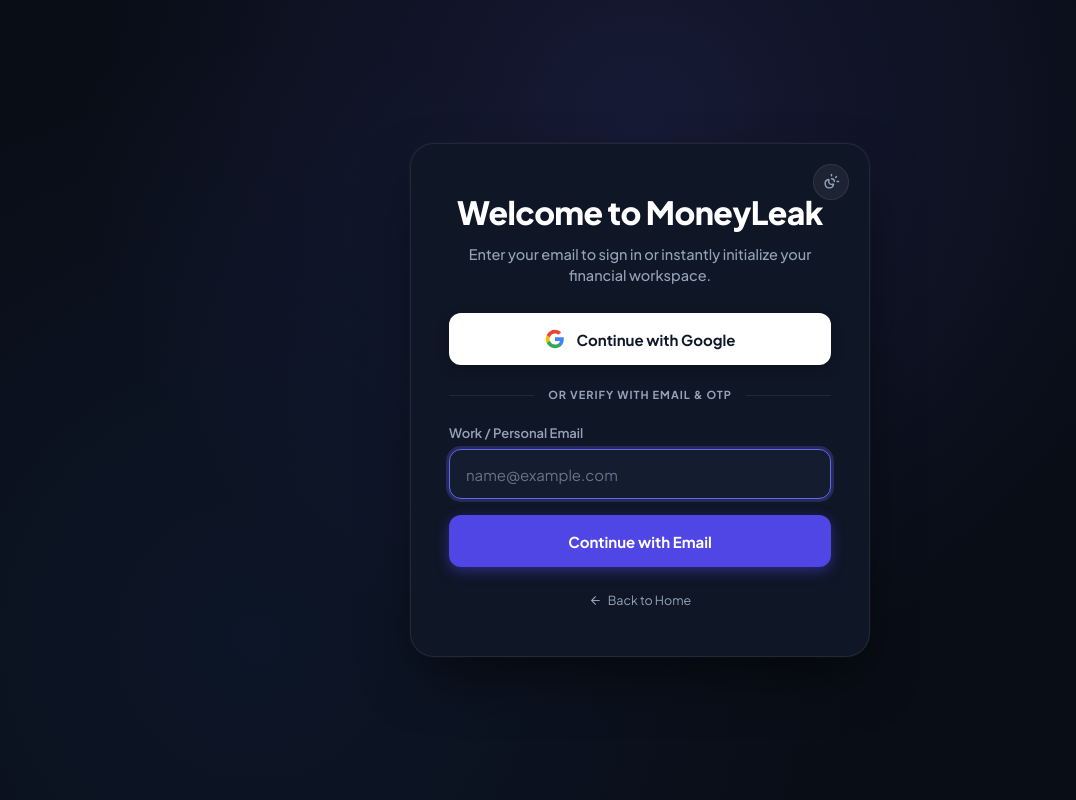
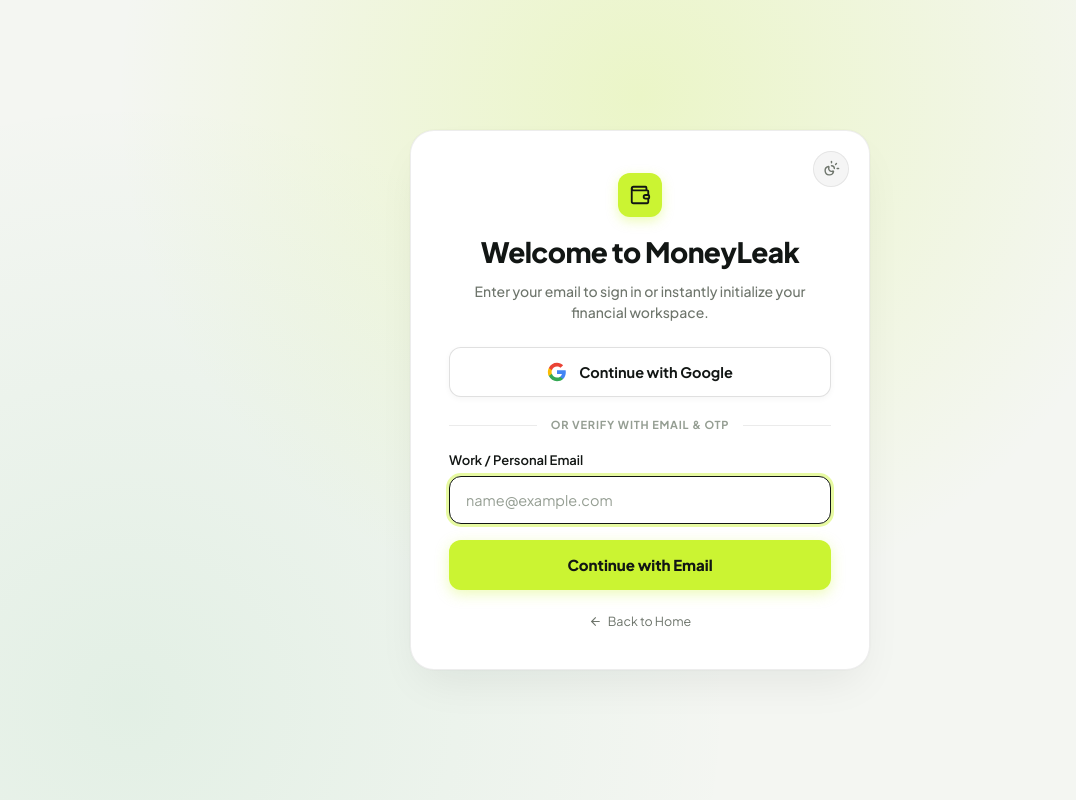
Before and after one commit to shailendrathakur3008/MoneyLeak, a Flask app: page /login in a window 1280 px wide. Shown: the whole page, without its empty margins (0-1076 px from the left). Run offline with Flask 3, Linux system fonts and the light colour scheme; some libraries are stand-ins or nearby versions.

Commit message:
style: apply signature MoneyLeak light theme to unified login portal

```diff
--- a/app/templates/login.html
+++ b/app/templates/login.html
@@ -6,11 +6,11 @@
   <title>Welcome to MoneyLeak — Access Workspace</title>
   <meta name="csrf-token" content="{{ csrf_token() }}">
 
-  <!-- Theme Pre-Hydration -->
+  <!-- Theme Pre-Hydration (Default to MoneyLeak Light Theme) -->
   <script>
     (function() {
       try {
-        const saved = localStorage.getItem('moneyleak_theme') || 'dark';
+        const saved = localStorage.getItem('moneyleak_theme') || 'light';
         let theme = saved;
         if (saved === 'system') {
           theme = window.matchMedia('(prefers-color-scheme: dark)').matches ? 'dark' : 'light';
@@ -30,16 +30,47 @@
   <link rel="stylesheet" href="{{ url_for('static', filename='css/responsive.css') }}">
 
   <style>
-    :root {
-      --casecraft-bg: #090d16;
-      --casecraft-card: #0f1626;
-      --casecraft-border: rgba(255, 255, 255, 0.08);
-      --casecraft-input-bg: #141d30;
-      --casecraft-input-border: #1e2a42;
-      --casecraft-primary: #4f46e5;
-      --casecraft-primary-hover: #4338ca;
-      --casecraft-text: #ffffff;
-      --casecraft-text-muted: #94a3b8;
+    /* =======================================================================
+       MONEYLEAK LIGHT THEME DESIGN SYSTEM
+       Warm neutral canvas, pure white card, neon lime accents, crisp typography
+       ======================================================================= */
+    :root, [data-theme="light"] {
+      --ml-canvas: #f4f6f2;
+      --ml-card: #ffffff;
+      --ml-card-border: rgba(0, 0, 0, 0.07);
+      --ml-card-shadow: 0 20px 45px -12px rgba(18, 22, 20, 0.08), 0 0 0 1px rgba(0, 0, 0, 0.02);
+      --ml-input-bg: #fbfcf9;
+      --ml-input-border: rgba(0, 0, 0, 0.12);
+      --ml-input-focus: #121614;
+      --ml-primary-lime: #cbf432;
+      --ml-primary-lime-hover: #d5f93c;
+      --ml-primary-lime-text: #121614;
+      --ml-text-primary: #121614;
+      --ml-text-secondary: #6e756c;
+      --ml-text-muted: #959e93;
+
+      --google-dialog-bg: #ffffff;
+      --google-dialog-text: #202124;
+      --google-dialog-subtext: #5f6368;
+      --google-dialog-border: #dadce0;
+      --google-dialog-hover: #f8faf7;
+      --google-dialog-input-bg: #ffffff;
+    }
+
+    [data-theme="dark"] {
+      --ml-canvas: #090d16;
+      --ml-card: #0f1626;
+      --ml-card-border: rgba(255, 255, 255, 0.08);
+      --ml-card-shadow: 0 25px 60px -15px rgba(0, 0, 0, 0.65), 0 0 0 1px rgba(255, 255, 255, 0.03);
+      --ml-input-bg: #141d30;
+      --ml-input-border: #1e2a42;
+      --ml-input-focus: #cbf432;
+      --ml-primary-lime: #cbf432;
+      --ml-primary-lime-hover: #bde724;
+      --ml-primary-lime-text: #121614;
+      --ml-text-primary: #ffffff;
+      --ml-text-secondary: #94a3b8;
+      --ml-text-muted: #64748b;
 
       --google-dialog-bg: #202124;
       --google-dialog-text: #e8eaed;
@@ -49,31 +80,12 @@
       --google-dialog-input-bg: #17181b;
     }
 
-    [data-theme="light"] {
-      --casecraft-bg: #f8fafc;
-      --casecraft-card: #ffffff;
-      --casecraft-border: #e2e8f0;
-      --casecraft-input-bg: #f1f5f9;
-      --casecraft-input-border: #cbd5e1;
-      --casecraft-primary: #4f46e5;
-      --casecraft-primary-hover: #4338ca;
-      --casecraft-text: #0f172a;
-      --casecraft-text-muted: #64748b;
-
-      --google-dialog-bg: #ffffff;
-      --google-dialog-text: #202124;
-      --google-dialog-subtext: #5f6368;
-      --google-dialog-border: #dadce0;
-      --google-dialog-hover: #f1f3f4;
-      --google-dialog-input-bg: #ffffff;
-    }
-
     body {
       margin: 0;
       padding: 0;
-      background: var(--casecraft-bg);
+      background: var(--ml-canvas);
       font-family: 'Plus Jakarta Sans', -apple-system, BlinkMacSystemFont, 'Segoe UI', Roboto, sans-serif;
-      color: var(--casecraft-text);
+      color: var(--ml-text-primary);
       -webkit-font-smoothing: antialiased;
     }
 
@@ -85,20 +97,20 @@
       padding: 32px 20px;
       position: relative;
       background:
-        radial-gradient(circle at 50% 15%, rgba(99, 102, 241, 0.14) 0%, transparent 60%),
-        radial-gradient(circle at 20% 80%, rgba(59, 130, 246, 0.08) 0%, transparent 50%),
-        var(--casecraft-bg);
+        radial-gradient(circle at 50% 12%, rgba(203, 244, 50, 0.22) 0%, transparent 55%),
+        radial-gradient(circle at 10% 88%, rgba(22, 163, 74, 0.08) 0%, transparent 45%),
+        var(--ml-canvas);
       box-sizing: border-box;
     }
 
     .auth-card-wrap {
       max-width: 460px;
       width: 100%;
-      background: var(--casecraft-card);
-      border: 1px solid var(--casecraft-border);
+      background: var(--ml-card);
+      border: 1px solid var(--ml-card-border);
       border-radius: 24px;
-      padding: 44px 38px;
-      box-shadow: 0 25px 60px -15px rgba(0, 0, 0, 0.65), 0 0 0 1px rgba(255, 255, 255, 0.03);
+      padding: 42px 38px 36px 38px;
+      box-shadow: var(--ml-card-shadow);
       position: relative;
       box-sizing: border-box;
       backdrop-filter: blur(12px);
@@ -108,9 +120,9 @@
       position: absolute;
       top: 20px;
       right: 20px;
-      background: rgba(255, 255, 255, 0.06);
-      border: 1px solid var(--casecraft-border);
-      color: var(--casecraft-text-muted);
+      background: rgba(0, 0, 0, 0.04);
+      border: 1px solid var(--ml-card-border);
+      color: var(--ml-text-secondary);
       width: 36px;
       height: 36px;
       border-radius: 50%;
@@ -121,65 +133,90 @@
       transition: all 0.2s ease;
     }
     .theme-corner-toggle:hover {
+      background: rgba(0, 0, 0, 0.08);
+      color: var(--ml-text-primary);
+      transform: scale(1.05);
+    }
+    [data-theme="dark"] .theme-corner-toggle {
+      background: rgba(255, 255, 255, 0.06);
+    }
+    [data-theme="dark"] .theme-corner-toggle:hover {
       background: rgba(255, 255, 255, 0.12);
-      color: var(--casecraft-text);
-      transform: scale(1.05);
+    }
+
+    /* Brand Logo Box */
+    .brand-icon-badge {
+      width: 44px;
+      height: 44px;
+      border-radius: 12px;
+      background: var(--ml-primary-lime);
+      display: flex;
+      align-items: center;
+      justify-content: center;
+      box-shadow: 0 4px 12px rgba(203, 244, 50, 0.35);
+      margin: 0 auto 14px auto;
     }
 
     .auth-header {
       text-align: center;
-      margin-bottom: 26px;
+      margin-bottom: 24px;
     }
 
     .auth-title {
-      font-size: 32px;
+      font-size: 28px;
       font-weight: 800;
       letter-spacing: -0.6px;
       margin: 0 0 8px 0;
-      color: var(--casecraft-text);
+      color: var(--ml-text-primary);
     }
 
     .auth-subtitle {
-      font-size: 14.5px;
+      font-size: 14px;
       line-height: 1.5;
-      color: var(--casecraft-text-muted);
+      color: var(--ml-text-secondary);
       margin: 0;
       font-weight: 500;
     }
 
-    /* Google Action Button - Pure White High-Contrast */
+    /* Google Action Button */
     .btn-google-auth {
       width: 100%;
-      height: 52px;
+      height: 50px;
       background: #ffffff;
-      color: #0f172a;
-      border: none;
+      color: #121614;
+      border: 1px solid rgba(0, 0, 0, 0.12);
       border-radius: 12px;
-      font-size: 15px;
+      font-size: 14.5px;
       font-weight: 700;
       display: flex;
       align-items: center;
       justify-content: center;
       gap: 12px;
       cursor: pointer;
-      transition: transform 0.15s ease, box-shadow 0.15s ease, background-color 0.15s ease;
-      box-shadow: 0 4px 12px rgba(0, 0, 0, 0.25);
+      transition: transform 0.15s ease, box-shadow 0.15s ease, background-color 0.15s ease, border-color 0.15s ease;
+      box-shadow: 0 2px 6px rgba(0, 0, 0, 0.04);
       margin-bottom: 6px;
     }
     .btn-google-auth:hover {
-      background: #f8fafc;
+      background: #fbfcf9;
+      border-color: rgba(0, 0, 0, 0.22);
       transform: translateY(-1px);
-      box-shadow: 0 6px 18px rgba(0, 0, 0, 0.35);
+      box-shadow: 0 4px 12px rgba(0, 0, 0, 0.08);
     }
     .btn-google-auth:active {
       transform: translateY(0);
+    }
+    [data-theme="dark"] .btn-google-auth {
+      background: #ffffff;
+      color: #0f172a;
+      border: none;
     }
 
     /* Divider */
     .auth-divider {
       display: flex;
       align-items: center;
-      margin: 22px 0;
+      margin: 20px 0;
       text-align: center;
     }
     .auth-divider::before,
@@ -187,14 +224,18 @@
       content: '';
       flex: 1;
       height: 1px;
-      background: var(--casecraft-border);
+      background: rgba(0, 0, 0, 0.08);
+    }
+    [data-theme="dark"] .auth-divider::before,
+    [data-theme="dark"] .auth-divider::after {
+      background: rgba(255, 255, 255, 0.08);
     }
     .auth-divider span {
       padding: 0 14px;
       font-size: 11px;
       font-weight: 700;
-      letter-spacing: 1px;
-      color: var(--casecraft-text-muted);
+      letter-spacing: 0.8px;
+      color: var(--ml-text-muted);
       text-transform: uppercase;
     }
 
@@ -210,30 +251,36 @@
       align-items: center;
       font-size: 13px;
       font-weight: 600;
-      color: var(--casecraft-text-muted);
-      margin-bottom: 8px;
+      color: var(--ml-text-primary);
+      margin-bottom: 7px;
     }
 
     .auth-input {
       width: 100%;
-      height: 50px;
-      background: var(--casecraft-input-bg);
-      border: 1px solid var(--casecraft-input-border);
+      height: 48px;
+      background: var(--ml-input-bg);
+      border: 1px solid var(--ml-input-border);
       border-radius: 12px;
       padding: 0 16px;
       box-sizing: border-box;
-      font-size: 15px;
-      color: var(--casecraft-text);
+      font-size: 14.5px;
+      color: var(--ml-text-primary);
       font-family: inherit;
       outline: none;
-      transition: border-color 0.2s ease, box-shadow 0.2s ease, background-color 0.2s ease;
+      transition: border-color 0.18s ease, box-shadow 0.18s ease, background-color 0.18s ease;
     }
     .auth-input:focus {
-      border-color: #6366f1;
-      box-shadow: 0 0 0 3px rgba(99, 102, 241, 0.25);
+      background: #ffffff;
+      border-color: var(--ml-input-focus);
+      box-shadow: 0 0 0 3px rgba(203, 244, 50, 0.45);
+    }
+    [data-theme="dark"] .auth-input:focus {
+      background: #172138;
+      border-color: var(--ml-primary-lime);
+      box-shadow: 0 0 0 3px rgba(203, 244, 50, 0.25);
     }
     .auth-input::placeholder {
-      color: #64748b;
+      color: var(--ml-text-muted);
     }
 
     .otp-code-input {
@@ -273,29 +330,29 @@
       to { opacity: 1; transform: translateY(0); }
     }
 
-    /* Primary CTA Button (Vibrant Indigo) */
+    /* Primary CTA Button (MoneyLeak Signature Lime) */
     .btn-primary-action {
       width: 100%;
-      height: 52px;
-      background: var(--casecraft-primary);
-      color: #ffffff;
+      height: 50px;
+      background: var(--ml-primary-lime);
+      color: var(--ml-primary-lime-text);
       border: none;
       border-radius: 12px;
       font-size: 15px;
-      font-weight: 700;
+      font-weight: 800;
       cursor: pointer;
       display: flex;
       align-items: center;
       justify-content: center;
       gap: 8px;
-      transition: all 0.2s ease;
-      box-shadow: 0 4px 14px rgba(79, 70, 229, 0.45);
+      transition: all 0.15s ease;
+      box-shadow: 0 4px 14px rgba(203, 244, 50, 0.35);
       font-family: inherit;
     }
     .btn-primary-action:hover {
-      background: var(--casecraft-primary-hover);
+      background: var(--ml-primary-lime-hover);
       transform: translateY(-1px);
-      box-shadow: 0 6px 20px rgba(79, 70, 229, 0.6);
+      box-shadow: 0 6px 20px rgba(203, 244, 50, 0.5);
     }
     .btn-primary-action:active {
       transform: translateY(0);
@@ -320,28 +377,28 @@
       transition: color 0.15s ease;
     }
     .btn-text-link:hover {
-      color: var(--casecraft-text);
+      color: var(--ml-text-primary);
       text-decoration: underline;
     }
 
     .auth-footer-links {
       text-align: center;
-      margin-top: 24px;
+      margin-top: 22px;
       font-size: 13px;
-      color: var(--casecraft-text-muted);
+      color: var(--ml-text-secondary);
     }
 
     .auth-back-link {
       display: inline-flex;
       align-items: center;
       gap: 6px;
-      color: var(--casecraft-text-muted);
+      color: var(--ml-text-secondary);
       text-decoration: none;
       font-size: 12.5px;
       transition: color 0.15s ease;
     }
     .auth-back-link:hover {
-      color: var(--casecraft-text);
+      color: var(--ml-text-primary);
     }
 
     .status-msg-box {
@@ -572,6 +629,11 @@
       <i data-lucide="sun-moon" style="width:17px;height:17px;"></i>
     </button>
 
+    <!-- Brand Wallet Icon Box (Signature Lime Badge) -->
+    <div class="brand-icon-badge">
+      <i data-lucide="wallet" style="width:22px;height:22px;color:#121614;"></i>
+    </div>
+
     <!-- Header -->
     <div class="auth-header">
       <h1 class="auth-title">Welcome to MoneyLeak</h1>
@@ -977,7 +1039,7 @@
     const themeToggle = document.getElementById('auth-theme-toggle');
     if (themeToggle) {
       themeToggle.addEventListener('click', () => {
-        const current = document.documentElement.getAttribute('data-theme') || 'dark';
+        const current = document.documentElement.getAttribute('data-theme') || 'light';
         const next = current === 'dark' ? 'light' : 'dark';
         document.documentElement.setAttribute('data-theme', next);
         localStorage.setItem('moneyleak_theme', next);
@@ -1037,7 +1099,7 @@
             detectionPill.innerHTML = `<i data-lucide="user-check" style="width:15px;height:15px;"></i> <span><b>Returning User:</b> Welcome back, ${data.first_name}! Your existing workspace data will be restored.</span>`;
             detectionPill.style.display = 'flex';
             miniBadge.innerText = 'Existing Account';
-            miniBadge.style.color = '#4ade80';
+            miniBadge.style.color = '#15803d';
 
             nameGroup.style.display = 'none';
             if (currentStep === 'EMAIL') {
@@ -1056,7 +1118,7 @@
             detectionPill.innerHTML = `<i data-lucide="sparkles" style="width:15px;height:15px;"></i> <span><b>New Account:</b> Welcome to MoneyLeak! We'll initialize your personalized workspace.</span>`;
             detectionPill.style.display = 'flex';
             miniBadge.innerText = 'New User';
-            miniBadge.style.color = '#818cf8';
+            miniBadge.style.color = '#854d0e';
 
             if (currentStep === 'EMAIL') {
               nameGroup.style.display = 'block';
@@ -1196,7 +1258,7 @@
 
             let msg = `Verification code sent to <b>${email}</b>.`;
             if (data.dev_otp) {
-              msg += ` <span style="background:rgba(99,102,241,0.2);padding:2px 6px;border-radius:4px;margin-left:4px;">Dev Code: <b>${data.dev_otp}</b></span>`;
+              msg += ` <span style="background:rgba(203,244,50,0.3);color:#121614;padding:2px 6px;border-radius:4px;margin-left:4px;font-weight:700;">Dev Code: <b>${data.dev_otp}</b></span>`;
               otpInput.value = data.dev_otp;
             }
             showStatus(msg, 'success');
```
Also changed, not shown: other parts of app/templates/login.html (+33 -23 lines).
